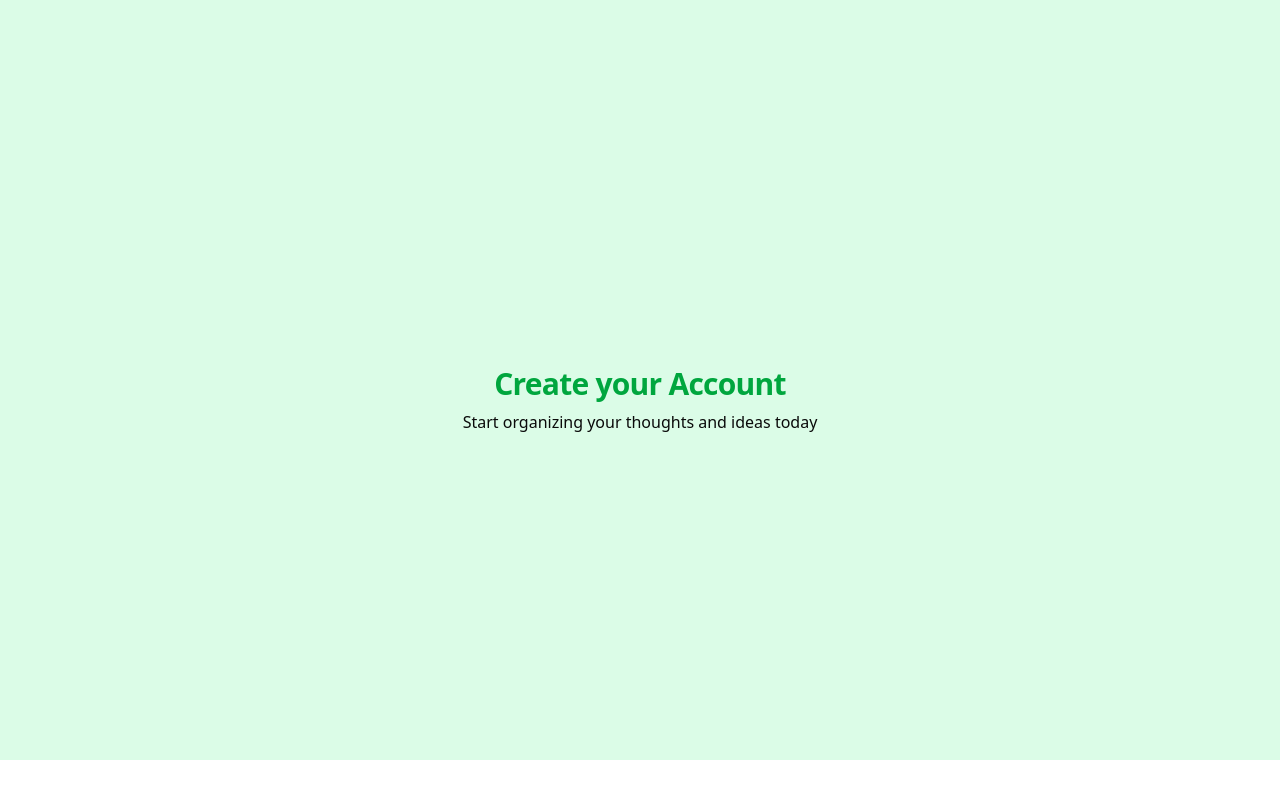
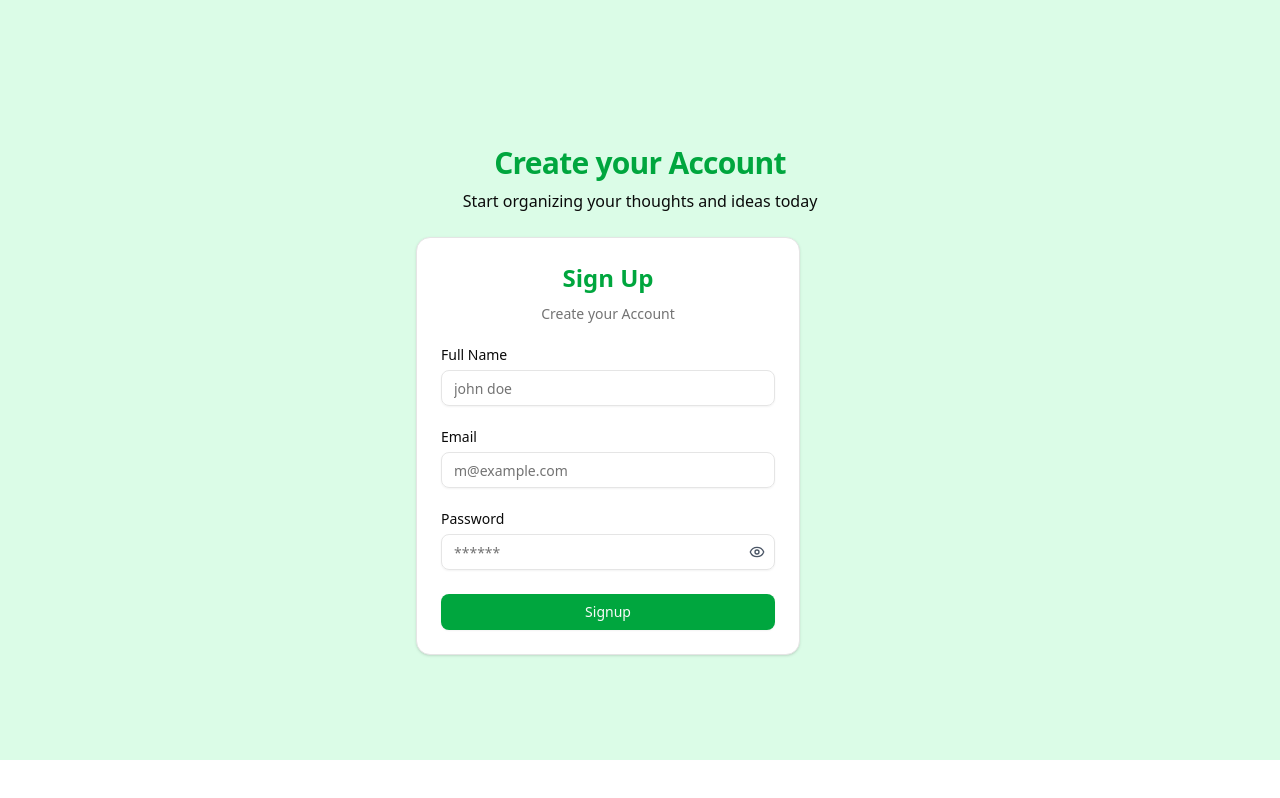
Before and after one commit to jimit8929/Advance_Authentication, a React (Vite) app in the folder Frontend/: page /signup in a window 1280 px wide. Built offline with nearby package versions, Linux system fonts and the light colour scheme.

Commit message:
Signup Completed

```diff
--- a/Frontend/src/Pages/SignUpPage.jsx
+++ b/Frontend/src/Pages/SignUpPage.jsx
@@ -1,34 +1,168 @@
-import React from 'react'
+import React, { useState } from "react";
 
-import { Button } from "@/components/ui/button"
+import { Button } from "@/components/ui/button";
 import {
   Card,
-  CardAction,
   CardContent,
   CardDescription,
   CardFooter,
   CardHeader,
   CardTitle,
-} from "@/components/ui/card"
-import { Input } from "@/components/ui/input"
-import { Label } from "@/components/ui/label"
-
+} from "@/components/ui/card";
+import { Input } from "@/components/ui/input";
+import { Label } from "@/components/ui/label";
+import { Eye, EyeOff, Loader2 } from "lucide-react";
+import axios from "axios";
+import { toast } from "sonner";
+import { useNavigate } from "react-router-dom";
 
 const SignUpPage = () => {
+  const [showPassword, setShowPassword] = useState(false);
+  const [isLoading, setIsLoading] = useState(false);
+
+  const [formData, setFormData] = useState({
+    username: "",
+    email: "",
+    password: "",
+  });
+
+  const navigate = useNavigate();
+
+  const handleChange = (e) => {
+    const { name, value } = e.target;
+    setFormData((prev) => ({
+      ...prev,
+      [name]: value,
+    }));
+  };
+
+  const handleSubmit = async (e) => {
+    e.preventDefault();
+    // console.log(formData);
+
+    try {
+      setIsLoading(true);
+      const res = await axios.post(
+        "http://localhost:5000/user/register",
+        formData,
+        {
+          headers: {
+            "Content-Type": "application/json",
+          },
+        }
+      );
+
+      if (res.data.success) {
+        navigate("/verify");
+        toast.success(res.data.message);
+      }
+    } catch (error) {
+      console.log(error);
+    } finally {
+      setIsLoading(false);
+    }
+  };
+
   return (
-    <div className='relative w-full h-screen md:h-[760px] bg-green-100 overflow-hidden'>
+    <div className="relative w-full h-screen md:h-[760px] bg-green-100 overflow-hidden">
       <div className="min-h-screen flex flex-col tomuted/20">
         <div className="flex-1 flex items-center justify-center p-4">
           <div className="w-full max-w-md space-y-6">
             <div className="text-center space-y-2">
-              <h1 className='text-3xl font-bold tracking-tight text-green-600'>Create your Account</h1>
+              <h1 className="text-3xl font-bold tracking-tight text-green-600">
+                Create your Account
+              </h1>
               <p>Start organizing your thoughts and ideas today</p>
             </div>
+
+            <Card className="w-full max-w-sm">
+              <CardHeader className="space-y-1">
+                <CardTitle className="text-2xl text-center text-green-600">
+                  Sign Up
+                </CardTitle>
+                <CardDescription className="text-center">
+                  Create your Account
+                </CardDescription>
+              </CardHeader>
+              <CardContent>
+                <div className="flex flex-col gap-6">
+                  <div className="grid gap-2">
+                    <Label htmlFor="fullname">Full Name</Label>
+                    <Input
+                      id="fullname"
+                      name="username"
+                      value={formData.username}
+                      onChange={handleChange}
+                      type="text"
+                      placeholder="john doe"
+                      required
+                    />
+                  </div>
+
+                  <div className="grid gap-2">
+                    <Label htmlFor="email">Email</Label>
+                    <Input
+                      id="email"
+                      name="email"
+                      value={formData.email}
+                      onChange={handleChange}
+                      type="email"
+                      placeholder="m@example.com"
+                      required
+                    />
+                  </div>
+                  <div className="grid gap-2">
+                    <Label htmlFor="password">Password</Label>
+                    <div className="relative">
+                      <Input
+                        id="password"
+                        name="password"
+                        value={formData.password}
+                        onChange={handleChange}
+                        type={showPassword ? "text" : "password"}
+                        placeholder="******"
+                        required
+                      />
+                      <Button
+                        variant="ghost"
+                        size="sm"
+                        className="absolute right-0 top-0 h-full px-3 py-2 hover:bg-transparent"
+                        onClick={() => setShowPassword(!showPassword)}
+                        disabled={isLoading}
+                      >
+                        {showPassword ? (
+                          <EyeOff className="w-4 h-4 text-gray-600" />
+                        ) : (
+                          <Eye className="w-4 h-4 text-gray-600" />
+                        )}
+                      </Button>
+                    </div>
+                  </div>
+                </div>
+              </CardContent>
+
+              <CardFooter className="flex-col gap-2">
+                <Button
+                  type="submit"
+                  onClick={handleSubmit}
+                  className="w-full bg-green-600 hover:bg-green-500"
+                >
+                  {isLoading ? (
+                    <>
+                      <Loader2 className="mr-2 h-4 w-4 animate-spin" />
+                      Creating account...
+                    </>
+                  ) : (
+                    "Signup"
+                  )}
+                </Button>
+              </CardFooter>
+            </Card>
           </div>
         </div>
       </div>
     </div>
-  )
-}
+  );
+};
 
-export default SignUpPage
+export default SignUpPage;
--- a/Frontend/src/main.jsx
+++ b/Frontend/src/main.jsx
@@ -2,9 +2,11 @@ import { StrictMode } from "react";
 import { createRoot } from "react-dom/client";
 import "./index.css";
 import App from "./App.jsx";
+import { Toaster } from "sonner";
 
 createRoot(document.getElementById("root")).render(
   <StrictMode>
     <App />
+    <Toaster/>
   </StrictMode>
 );
```
Also changed, not shown: Frontend/src/App.jsx (+16 -0 lines).
